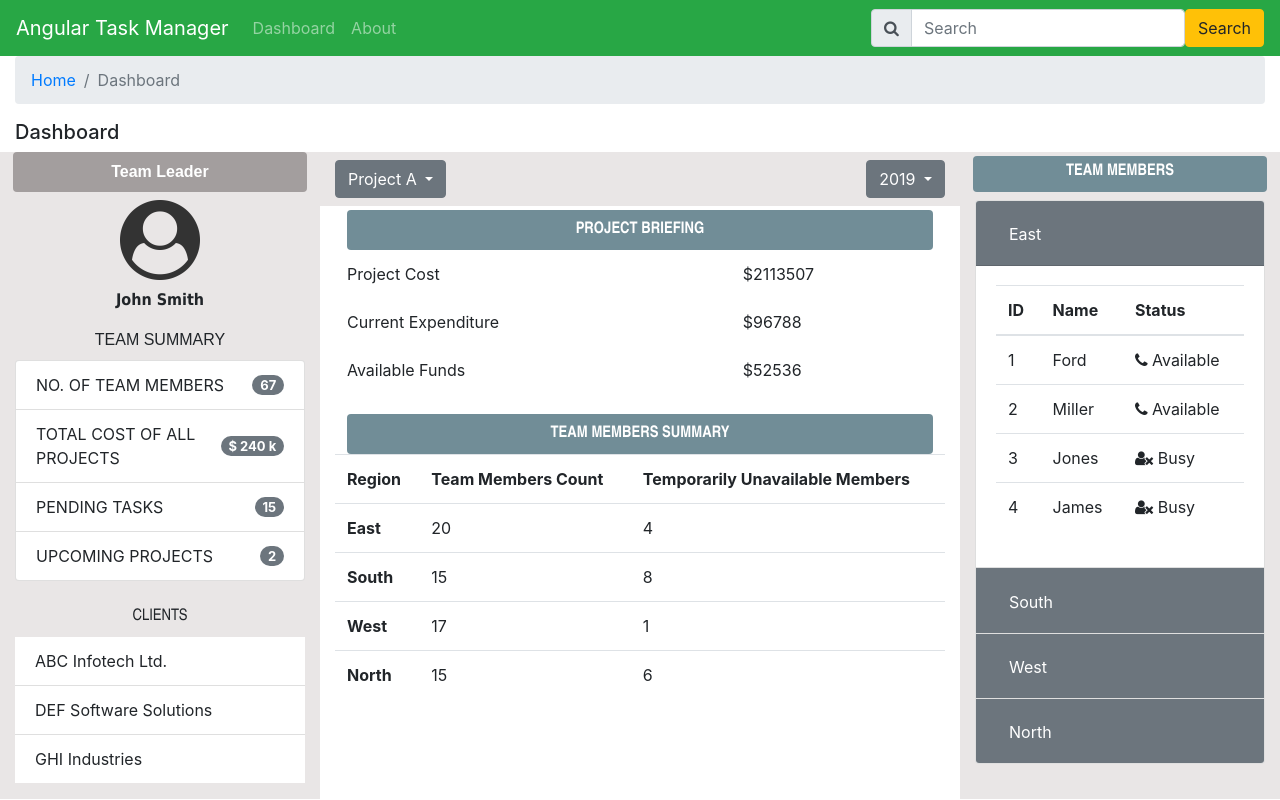
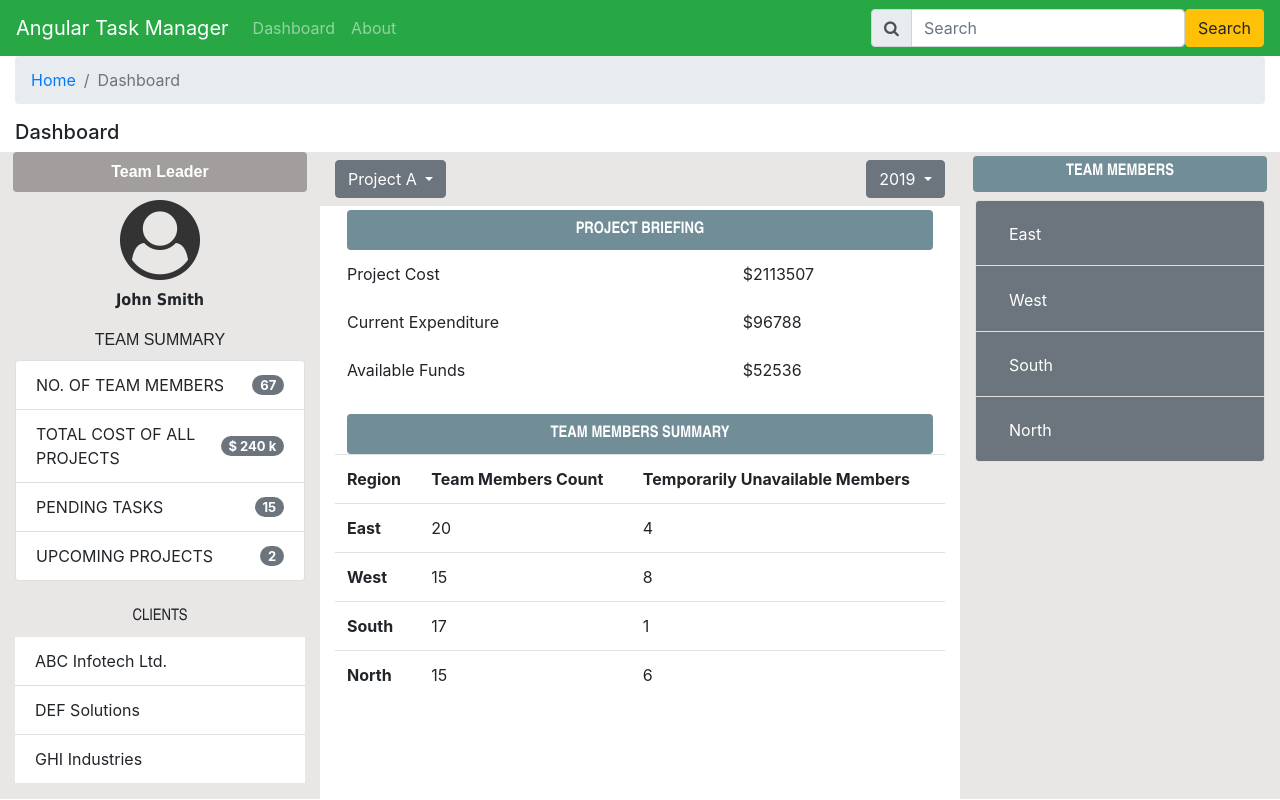
Before and after one commit to kvenkatvarma/Angular_Demo, an Angular app in the folder TaskManager/: page /dashboard in a window 1280 px wide. Built offline with nearby package versions, Linux system fonts and the light colour scheme.

Commit message:
ngFor Example

```diff
--- a/TaskManager/src/app/dashboard/dashboard.component.html
+++ b/TaskManager/src/app/dashboard/dashboard.component.html
@@ -82,9 +82,7 @@
       </div>
       <div class="col-12">
         <ul class="list-group list-group-flush">
-          <li class="list-group-item">ABC Infotech Ltd.</li>
-          <li class="list-group-item">DEF Software Solutions</li>
-          <li class="list-group-item">GHI Industries</li>
+          <li class="list-group-item" *ngFor="let client of Clients">{{client}}</li>
         </ul>
       </div>
     </div>
@@ -104,10 +102,7 @@
                 Project A
               </button>
               <div class="dropdown-menu">
-                <a class="dropdown-item" href="#">Project A</a>
-                <a class="dropdown-item" href="#">Project B</a>
-                <a class="dropdown-item" href="#">Project C</a>
-                <a class="dropdown-item" href="#">Project D</a>
+                <a class="dropdown-item" href="#" *ngFor="let project of Projects">{{project}}</a>
               </div>
             </div>
           </div>
@@ -122,10 +117,7 @@
                 2019
               </button>
               <div class="dropdown-menu">
-                <a class="dropdown-item" href="#">2019</a>
-                <a class="dropdown-item" href="#">2018</a>
-                <a class="dropdown-item" href="#">2017</a>
-                <a class="dropdown-item" href="#">2016</a>
+                <a class="dropdown-item" href="#" *ngFor="let year of Years">{{year}}</a>
               </div>
             </div>
           </div>
@@ -166,34 +158,14 @@
             <th>Team Members Count</th>
             <th>Temporarily Unavailable Members</th>
           </tr>
-          <tr>
+          <tr *ngFor="let teamMembersSummary of TeamMembersSummary">
             <td>
-              <b>East</b>
+              <b>{{teamMembersSummary.Region}}</b>
             </td>
-            <td>20</td>
-            <td>4</td>
+            <td>{{teamMembersSummary.TeamMembersCount}}</td>
+            <td>{{teamMembersSummary.TemporarilyUnavailableMembers}}</td>
           </tr>
-          <tr>
-            <td>
-              <b>South</b>
-            </td>
-            <td>15</td>
-            <td>8</td>
-          </tr>
-          <tr>
-            <td>
-              <b>West</b>
-            </td>
-            <td>17</td>
-            <td>1</td>
-          </tr>
-          <tr>
-            <td>
-              <b>North</b>
-            </td>
-            <td>15</td>
-            <td>6</td>
-          </tr>
+
         </table>
       </div>
     </div>
@@ -209,20 +181,20 @@
       <div class="col-lg-12 pt-2">
         <div class="accordion" id="accordion1">
           <!-- east starts -->
-          <div class="card">
+          <div class="card" *ngFor="let teamMembersGrp of TeamMembers;let i=index">
             <div class="card-header bg-secondary" id="card1">
               <h2 class="mb-0">
                 <button
                   class="btn btn-link text-white"
                   type="button"
                   data-toggle="collapse"
-                  data-target="#cardbody1"
+                  [attr.data-target]="'#cardbody' + i"
                 >
-                  East
+                  {{teamMembersGrp.Region}}
                 </button>
               </h2>
             </div>
-            <div id="cardbody1" class="collapse show" data-parent="#accordion1">
+            <div [id]="'cardbody' + i" class="collapse" data-parent="#accordion1">
               <div class="card-body">
                 <table class="table">
                   <thead>
@@ -233,26 +205,12 @@
                     </tr>
                   </thead>
                   <tbody>
-                    <tr>
-                      <td>1</td>
-                      <td>Ford</td>
-                      <td><i class="fa fa-phone"></i> Available</td>
+                    <tr *ngFor="let member of teamMembersGrp.Members">
+                      <td>{{member.ID}}</td>
+                      <td>{{member.Name}}</td>
+                      <td><i class="fa fa-phone"></i>{{member.Status}}</td>
                     </tr>
-                    <tr>
-                      <td>2</td>
-                      <td>Miller</td>
-                      <td><i class="fa fa-phone"></i> Available</td>
-                    </tr>
-                    <tr>
-                      <td>3</td>
-                      <td>Jones</td>
-                      <td><i class="fa fa-user-times"></i> Busy</td>
-                    </tr>
-                    <tr>
-                      <td>4</td>
-                      <td>James</td>
-                      <td><i class="fa fa-user-times"></i> Busy</td>
-                    </tr>
+
                   </tbody>
                 </table>
               </div>
@@ -260,161 +218,7 @@
           </div>
           <!-- east ends -->
 
-          <!-- south starts -->
-          <div class="card">
-            <div class="card-header bg-secondary" id="card2">
-              <h2 class="mb-0">
-                <button
-                  class="btn btn-link text-white"
-                  type="button"
-                  data-toggle="collapse"
-                  data-target="#cardbody2"
-                >
-                  South
-                </button>
-              </h2>
-            </div>
-            <div id="cardbody2" class="collapse" data-parent="#accordion1">
-              <div class="card-body">
-                <table class="table">
-                  <thead>
-                    <tr>
-                      <th>ID</th>
-                      <th>Name</th>
-                      <th>Status</th>
-                    </tr>
-                  </thead>
-                  <tbody>
-                    <tr>
-                      <td>1</td>
-                      <td>Jones</td>
-                      <td><i class="fa fa-user-times"></i> Busy</td>
-                    </tr>
-                    <tr>
-                      <td>2</td>
-                      <td>Miller</td>
-                      <td><i class="fa fa-phone"></i> Available</td>
-                    </tr>
-                    <tr>
-                      <td>3</td>
-                      <td>Ford</td>
-                      <td><i class="fa fa-user-times"></i> Busy</td>
-                    </tr>
-                    <tr>
-                      <td>4</td>
-                      <td>James</td>
-                      <td><i class="fa fa-phone"></i> Available</td>
-                    </tr>
-                  </tbody>
-                </table>
-              </div>
-            </div>
-          </div>
-          <!-- south ends -->
 
-          <!-- west starts -->
-          <div class="card">
-            <div class="card-header bg-secondary" id="card3">
-              <h2 class="mb-0">
-                <button
-                  class="btn btn-link text-white"
-                  type="button"
-                  data-toggle="collapse"
-                  data-target="#cardbody3"
-                >
-                  West
-                </button>
-              </h2>
-            </div>
-            <div id="cardbody3" class="collapse" data-parent="#accordion1">
-              <div class="card-body">
-                <table class="table">
-                  <thead>
-                    <tr>
-                      <th>ID</th>
-                      <th>Name</th>
-                      <th>Status</th>
-                    </tr>
-                  </thead>
-                  <tbody>
-                    <tr>
-                      <td>1</td>
-                      <td>Jones</td>
-                      <td><i class="fa fa-user-times"></i> Busy</td>
-                    </tr>
-                    <tr>
-                      <td>2</td>
-                      <td>Miller</td>
-                      <td><i class="fa fa-phone"></i> Available</td>
-                    </tr>
-                    <tr>
-                      <td>3</td>
-                      <td>Ford</td>
-                      <td><i class="fa fa-user-times"></i> Busy</td>
-                    </tr>
-                    <tr>
-                      <td>4</td>
-                      <td>James</td>
-                      <td><i class="fa fa-phone"></i> Available</td>
-                    </tr>
-                  </tbody>
-                </table>
-              </div>
-            </div>
-          </div>
-          <!-- west ends -->
-
-          <!-- north starts -->
-          <div class="card">
-            <div class="card-header bg-secondary" id="card4">
-              <h2 class="mb-0">
-                <button
-                  class="btn btn-link text-white"
-                  type="button"
-                  data-toggle="collapse"
-                  data-target="#cardbody4"
-                >
-                  North
-                </button>
-              </h2>
-            </div>
-            <div id="cardbody4" class="collapse" data-parent="#accordion1">
-              <div class="card-body">
-                <table class="table">
-                  <thead>
-                    <tr>
-                      <th>ID</th>
-                      <th>Name</th>
-                      <th>Status</th>
-                    </tr>
-                  </thead>
-                  <tbody>
-                    <tr>
-                      <td>1</td>
-                      <td>Jones</td>
-                      <td><i class="fa fa-user-times"></i> Busy</td>
-                    </tr>
-                    <tr>
-                      <td>2</td>
-                      <td>Miller</td>
-                      <td><i class="fa fa-phone"></i> Available</td>
-                    </tr>
-                    <tr>
-                      <td>3</td>
-                      <td>Ford</td>
-                      <td><i class="fa fa-user-times"></i> Busy</td>
-                    </tr>
-                    <tr>
-                      <td>4</td>
-                      <td>James</td>
-                      <td><i class="fa fa-phone"></i> Available</td>
-                    </tr>
-                  </tbody>
-                </table>
-              </div>
-            </div>
-          </div>
-          <!-- north ends -->
         </div>
       </div>
     </div>
--- a/TaskManager/src/app/dashboard/dashboard.component.ts
+++ b/TaskManager/src/app/dashboard/dashboard.component.ts
@@ -6,27 +6,22 @@ import { Component, OnInit } from '@angular/core';
   styleUrl: './dashboard.component.scss'
 })
 export class DashboardComponent implements OnInit {
-Designation:string;
-UserName:string;
-NoOfTeamMembers:number;
-TotalCostOfAllProjects:number;
-PendingTasks:number;
-UpComingProjects:number;
-ProjectCost:number;
-CurrentExpenditure:number;
-AvailableFunds:number;
-constructor()
-{
-  this.Designation = "";
-  this.UserName = "";
-  this.NoOfTeamMembers = 0;
-  this.TotalCostOfAllProjects = 240;
-this.PendingTasks =15;
-this.UpComingProjects =2;
-this.ProjectCost = 2113507;
-this.CurrentExpenditure = 96788;
-this.AvailableFunds = 52536;
-}
+Designation:string="";
+UserName:string="";
+NoOfTeamMembers:number=0;
+TotalCostOfAllProjects:number=0;
+PendingTasks:number=0;
+UpComingProjects:number=0;
+ProjectCost:number=0;
+CurrentExpenditure:number=0;
+AvailableFunds:number=0;
+
+Clients: string[] = [];
+Projects: string[] = [];
+Years: number[] = [];
+TeamMembersSummary: any = [];
+TeamMembers: any = [];
+
 ngOnInit(): void {
 this.Designation ="Team Leader";
 this.UserName = "John Smith";
@@ -37,7 +32,43 @@ this.UpComingProjects =2;
 this.ProjectCost = 2113507;
 this.CurrentExpenditure = 96788;
 this.AvailableFunds = 52536;
-
+this.Clients=["ABC Infotech Ltd.","DEF Solutions","GHI Industries"];
+this.Projects=["Project A","Project B","Project C","Project D"];
+for(var i= 2019;i>=2010;i--)
+  {
+    this.Years.push(i);
+  }
+  this.TeamMembersSummary =[
+    {Region:"East",TeamMembersCount:20,TemporarilyUnavailableMembers:4},
+    {Region:"West",TeamMembersCount:15,TemporarilyUnavailableMembers:8},
+    {Region:"South",TeamMembersCount:17,TemporarilyUnavailableMembers:1},
+    {Region:"North",TeamMembersCount:15,TemporarilyUnavailableMembers:6}
+  ]
+  this.TeamMembers =[
+    {Region:"East",Members:[
+      {ID:1,Name:"Ford",Status:"Available"},
+      {ID:2,Name:"Miller",Status:"Available"},
+      {ID:3,Name:"Jones",Status:"Busy"},
+      {ID:3,Name:"James",Status:"Busy"}
+    ]},
+    {Region:"West",Members:[
+      {ID:1,Name:"Didi",Status:"Available"},
+      {ID:2,Name:"Benarjee",Status:"Available"},
+      {ID:3,Name:"MAmata",Status:"Busy"},
+      {ID:3,Name:"Mamta",Status:"Busy"}
+    ]},
+    {Region:"South",Members:[
+      {ID:1,Name:"Ram",Status:"Available"},
+      {ID:2,Name:"Krishna",Status:"Available"},
+      {ID:3,Name:"Hanuman",Status:"Busy"},
+      {ID:3,Name:"SAi",Status:"Busy"}
+    ]},
+    {Region:"North",Members:[
+      {ID:1,Name:"Khan",Status:"Available"},
+      {ID:2,Name:"Amir",Status:"Available"},
+      {ID:3,Name:"Shah",Status:"Busy"},
+      {ID:3,Name:"Ranveer",Status:"Busy"}
+    ]}
+  ]
 }
-
 }
```
